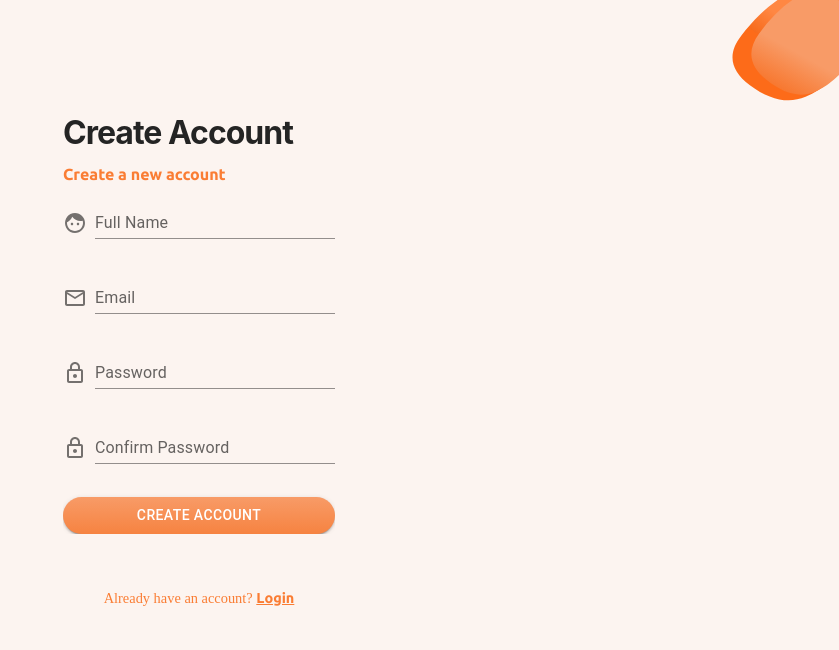
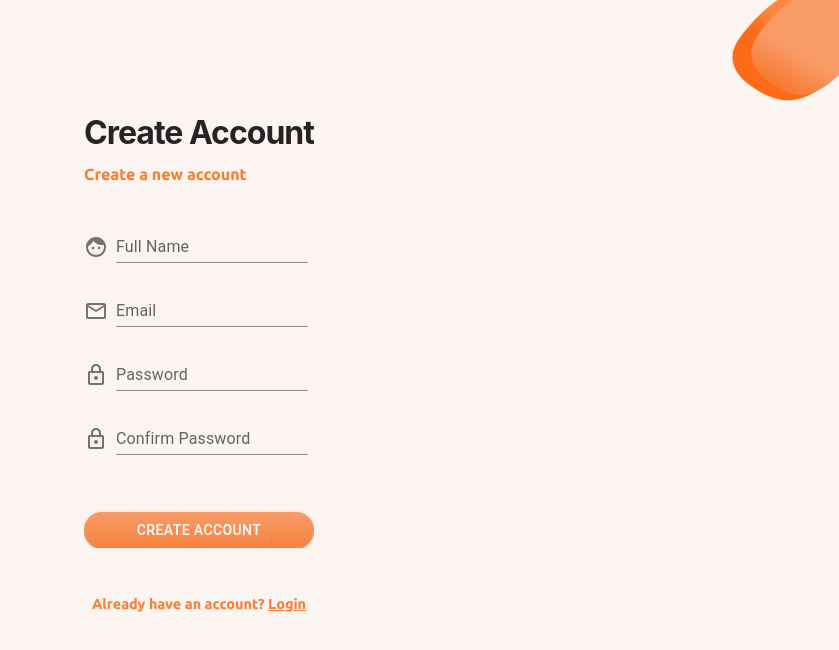
Before and after one commit to wasp0094/react-pwa-new, a React (Create React App) app: page /react-pwa-new/signup in a window 1280 px wide. Shown: the top 650 px of the page, without its empty margins (441-1280 px from the left). Built offline with nearby package versions, Linux system fonts and the light colour scheme; no server answers; the HTML template or start-up script is replaced by a standard one.

Commit message:
Update CreateAccount.js

```diff
--- a/src/CreateAccount.js
+++ b/src/CreateAccount.js
@@ -2,7 +2,6 @@ import React, { useState } from 'react';
 import { useUserAuth } from './context/UserAuthContext';
 import Box from '@mui/material/Box';
 import { TextField } from '@mui/material';
-// import "./createAccount.css";
 import { Button } from '@mui/material';
 import { Stack } from '@mui/material';
 import { Link } from "react-router-dom";
@@ -24,7 +23,7 @@ function CreateAccount() {
     try {
       await signUp(email, password);
     } catch (error) {
-      setError(error.message);
+      setError("Failed to create a new account.");
     }
   };
 
@@ -39,29 +38,30 @@ function CreateAccount() {
               <div className = "login-content">
                 <h2>Create Account</h2>
                 <p className = "text1">Create a new account</p>
-            {error && <p>{error}</p>}
-            <Stack spacing={2}>
-            <Box className = "input-detail" sx={{ display: 'flex', alignItems: 'flex-end' }}>
+                <Stack className = "details" spacing={2}>
+                  <Box className = "input-field" sx={{ display: 'flex', alignItems: 'flex-end' }}>
                     <FaceIcon sx={{ color: 'action.active', mr: 1, my: 0.5 }} />
-                                <TextField id="input-with-sx" label="Full Name" variant="standard" type='text' style={{width:"15rem"}}/>
+                    <TextField id="input-with-sx" label="Full Name" variant="standard" type='text' style={{width:"12rem"}}/>
                   </Box>
-              <Box className = "input-detail" sx={{ display: 'flex', alignItems: 'flex-end' }}>
+                  <Box className = "input-field" sx={{ display: 'flex', alignItems: 'flex-end' }}>
                     <EmailOutlinedIcon sx={{ color: 'action.active', mr: 1, my: 0.5 }} />
-                                <TextField id="input-with-sx" label="Email" variant="standard" type='email' onChange={(e) => setEmail(e.target.value)}  style={{width:"15rem"}}/>
+                    <TextField id="input-with-sx" label="Email" variant="standard" type='email' onChange={(e) => setEmail(e.target.value)}  style={{width:"12rem"}}/>
                   </Box>
-
-                            <Box className = "input-detail" sx={{ display: 'flex', alignItems: 'flex-end' }}>
+                  <Box className = "input-field" sx={{ display: 'flex', alignItems: 'flex-end' }}>
                     <LockOutlinedIcon sx={{ color: 'action.active', mr: 1, my: 0.5 }} />
-                                <TextField id="input-with-sx" label="Password" variant="standard" type='password' onChange={(e) => setPassword(e.target.value)} style={{width:"15rem"}}> </TextField>
+                    <TextField id="input-with-sx" label="Password" variant="standard" type='password' onChange={(e) => setPassword(e.target.value)} style={{width:"12rem"}}> </TextField>
                   </Box>
-              <Box className = "input-detail" sx={{ display: 'flex', alignItems: 'flex-end' }}>
+                  <Box className = "input-field" sx={{ display: 'flex', alignItems: 'flex-end' }}>
                     <LockOutlinedIcon sx={{ color: 'action.active', mr: 1, my: 0.5 }} />
-                                <TextField id="input-with-sx" label="Confirm Password" variant="standard" type='password' onChange={(e) => setPassword(e.target.value)} style={{width:"15rem"}}> </TextField>
+                    <TextField id="input-with-sx" label="Confirm Password" variant="standard" type='password' onChange={(e) => setPassword(e.target.value)} style={{width:"12rem"}}> </TextField>
                   </Box>
                   <br />
+                  <div className = 'error-msg' style={{marginTop: '0.2rem', marginLeft: '0.2rem'}} >
+                    {error && <p className='error-text' style={{color: 'red', fontSize: '0.8rem', fontWeight:'600'}}>     {error}</p>}
+                  </div>
                   <Button variant="contained" className = "account-button login-btn" style={{marginTop: "0.6rem", borderRadius: "30px" }} type='Submit'>Create Account</Button>
                 </Stack>
-            <p className = "sign-up" style={{margin: "3.5rem auto 0", textAlign: 'center', fontSize: '0.9rem', fontFamily: "Fredoka One", color:' #fa7d34'}}>Already have an account? <Link className = "link" to="/">Login</Link></p>
+                <p className = "sign-up" style={{margin: "3rem auto 0", textAlign: 'center', fontSize: '0.9rem', fontFamily: "Ubuntu", color:' #fa7d34'}}>Already have an account? <Link className = "link" to="/">Login</Link></p>
               </div>
           </Box>
         </form>
```
Lines whose indentation alone changed are shown as unchanged.
